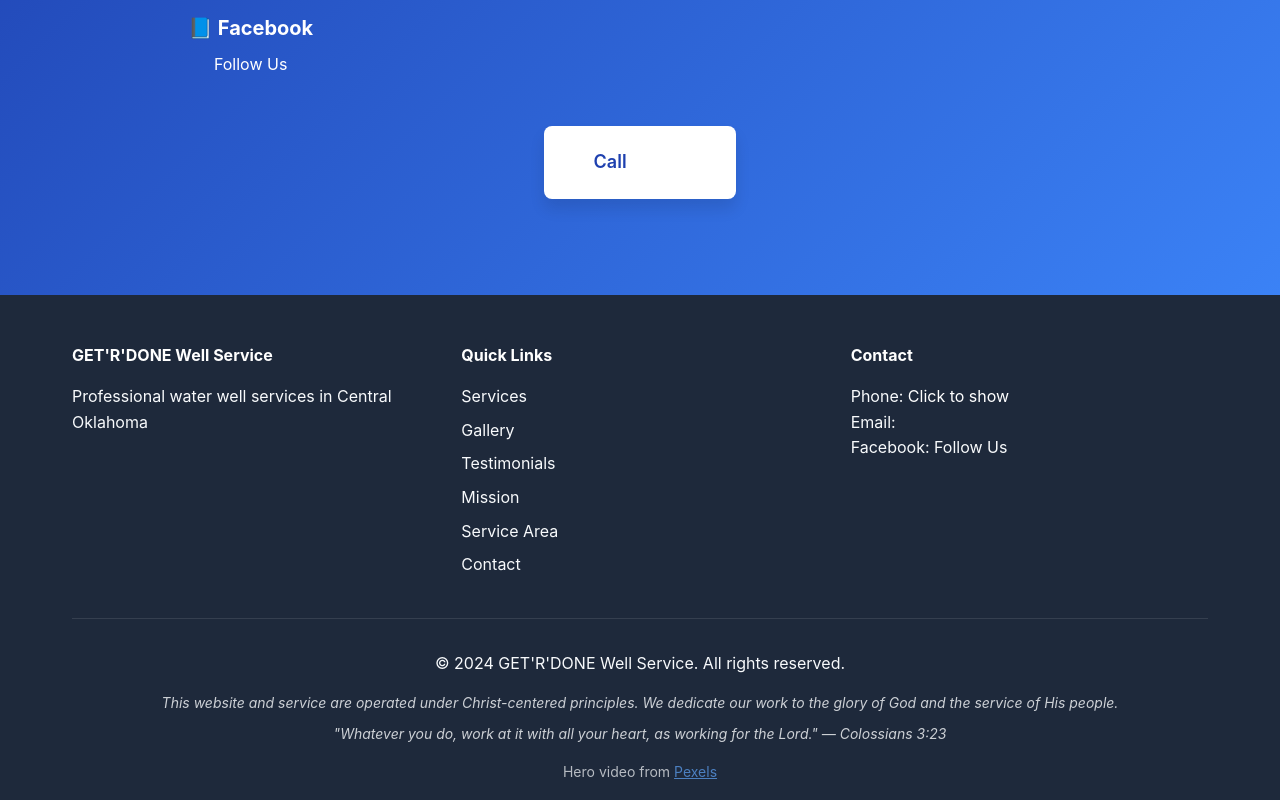
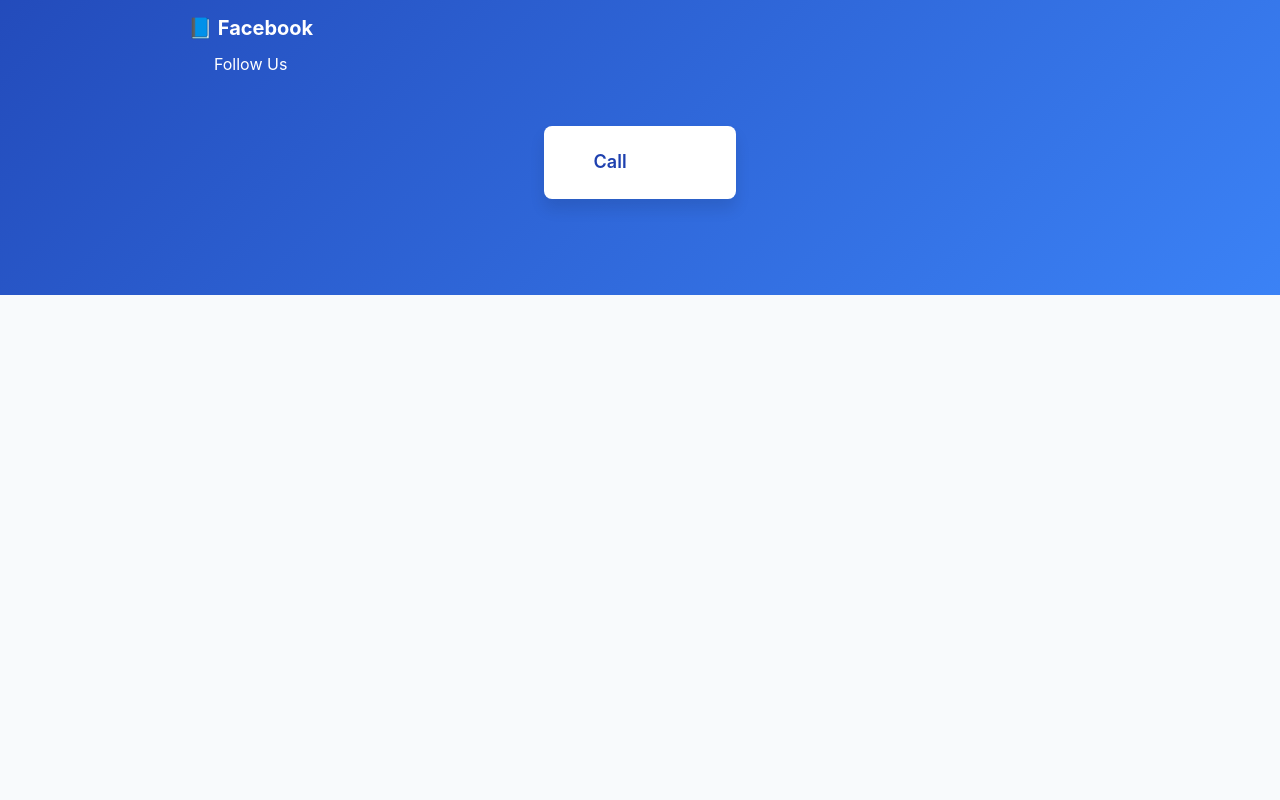
Before and after one commit to youngsilver/getrdone-well-service, a plain HTML site: page index.html in a window 1280 px wide. Shown: the part 7177-7977 px from the top of the page. After the commit the page ends 7472 px from the top, so only its background shows below. Drawn offline with Linux system fonts and the light colour scheme.

```diff
--- a/index.html
+++ b/index.html
@@ -410,46 +410,6 @@
         </div>
     </section>
 
-    <!-- Footer -->
-    <footer class="footer">
-        <div class="container">
-            <div class="footer-content">
-                <div class="footer-section">
-                    <h4>GET'R'DONE Well Service</h4>
-                    <p>Professional water well services in Central Oklahoma</p>
-                </div>
-                <div class="footer-section">
-                    <h4>Quick Links</h4>
-                    <ul>
-                        <li><a href="#services">Services</a></li>
-                        <li><a href="gallery.html">Gallery</a></li>
-                        <li><a href="#testimonials">Testimonials</a></li>
-                        <li><a href="#mission">Mission</a></li>
-                        <li><a href="service-area.html">Service Area</a></li>
-                        <li><a href="#contact">Contact</a></li>
-                    </ul>
-                </div>
-                <div class="footer-section">
-                    <h4>Contact</h4>
-                    <p>Phone: <span onclick="showPhone(this)" class="phone-hidden">Click to show</span><span class="phone-number"><a href="tel:+14059857399">(405) 985-7399</a></span></p>
-                    <p>Email: <a href="mailto:getrdonewellservice@gmail.com"><span class="email-protected">Email</span></a></p>
-                    <p>Facebook: <a href="https://www.facebook.com/profile.php?id=100064762753280" target="_blank" rel="noopener">Follow Us</a></p>
-                </div>
-            </div>
-            <div class="footer-bottom">
-                <p>&copy; 2024 GET'R'DONE Well Service. All rights reserved.</p>
-                <p class="footer-license">
-                    This website and service are operated under Christ-centered principles.
-                    We dedicate our work to the glory of God and the service of His people.
-                    <em>"Whatever you do, work at it with all your heart, as working for the Lord." — Colossians 3:23</em>
-                </p>
-                <p class="footer-attribution">
-                    Hero video from <a href="https://www.pexels.com/" target="_blank" rel="noopener">Pexels</a>
-                </p>
-            </div>
-        </div>
-    </footer>
-
     <script src="script.js"></script>
 </body>
 </html>
```
Also changed, not shown: gallery.html (+1 -1 lines), service-area.html (+2 -2 lines).
